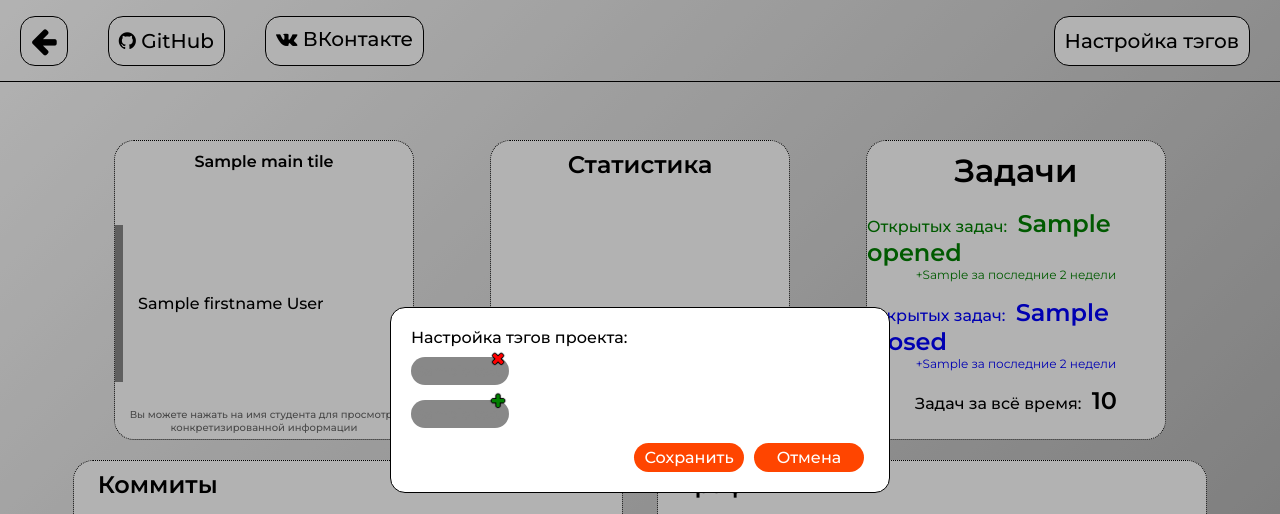
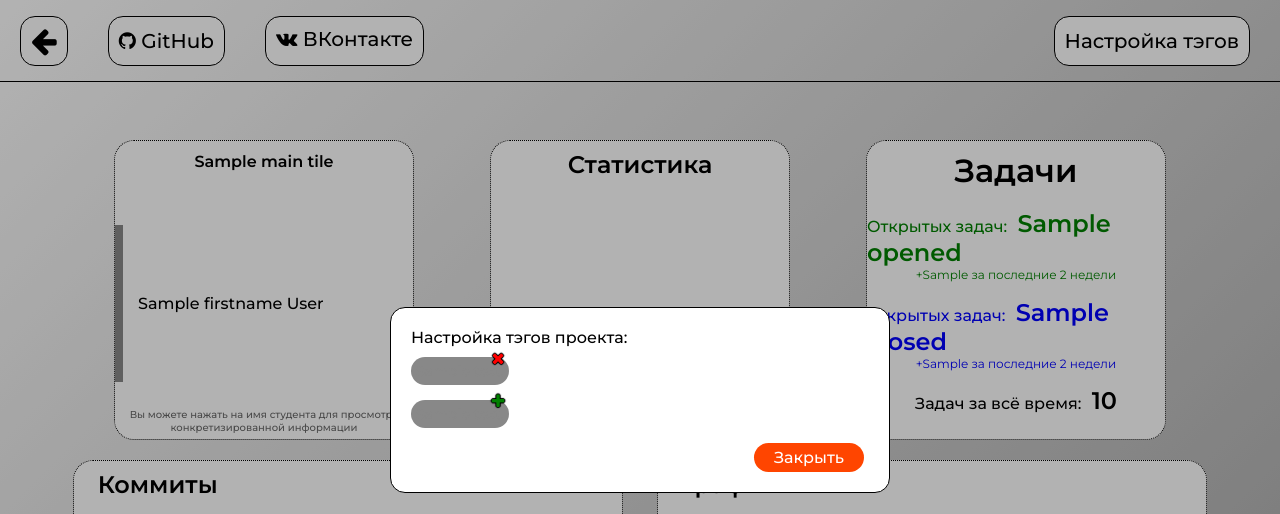
Before and after one commit to apellpro/vvpd-project, a Django app: template web/templates/review.html in a window 1280 px wide, after a click on "Настройка тэгов". Shown: the top 514 px of the page. Run offline with Django 4.2, Linux system fonts and the light colour scheme; the template is opened without the code that fills it: most values are stand-ins (such as "Sample title", 1, 10 or a date in 2020); some libraries are stand-ins or nearby versions.

Commit message:
Изменены кнопки в настройке тегов

```diff
--- a/web/templates/review.html
+++ b/web/templates/review.html
@@ -74,8 +74,7 @@
 				</div>
 			</div>
 			<div class="btns">
-				<input type="submit" value="Сохранить">
-				<a href="#">Отмена</a>
+				<a href="#">Закрыть</a>
 			</div>
 		</div>
 	</div>
```
